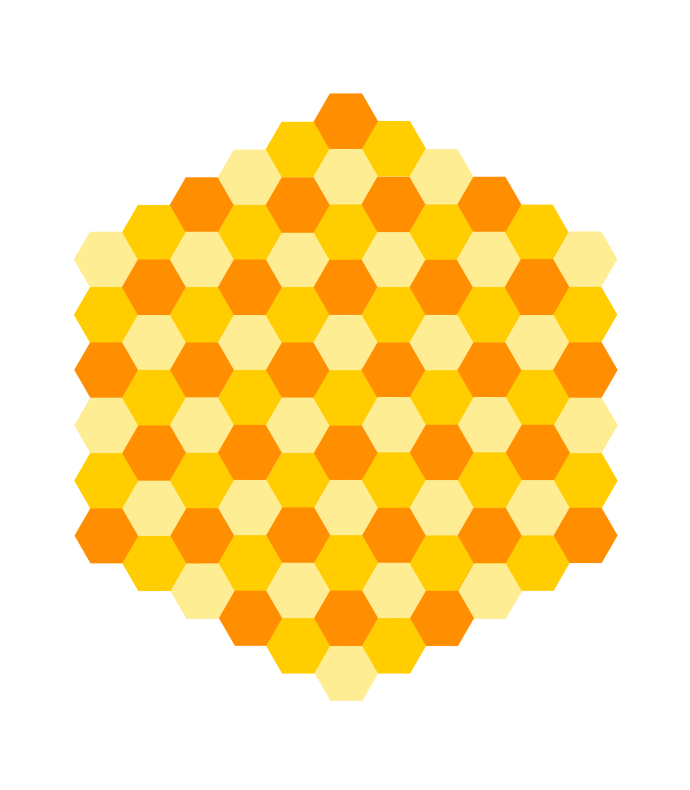
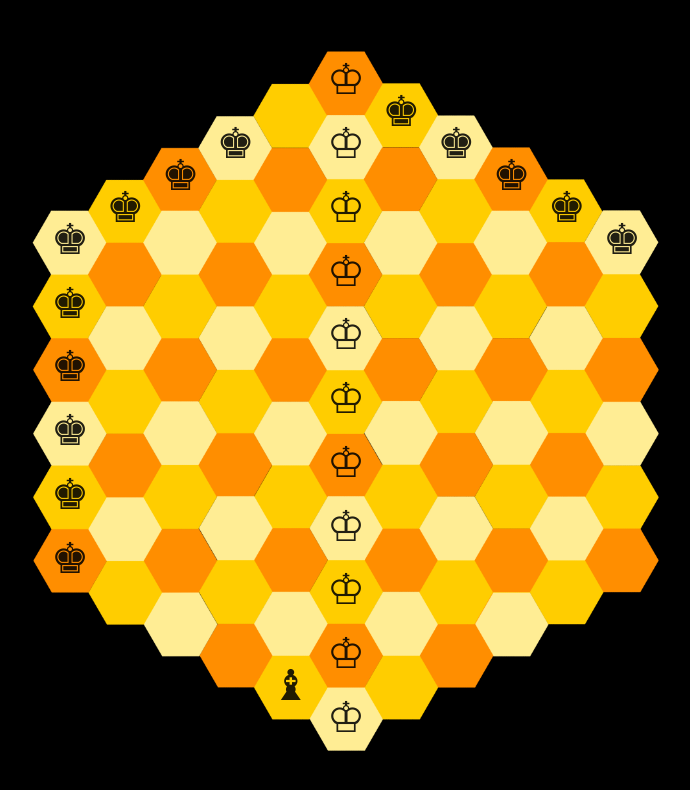
Before and after one commit to lyeric2022/chessagon, a React (Vite) app: page / in a window 1280 px wide. Shown: the top 790 px of the page, without its empty margins (294-984 px from the left). Built offline with nearby package versions, Linux system fonts and the light colour scheme.

Commit message:
needs fixing for color

```diff
--- a/package.json
+++ b/package.json
@@ -11,7 +11,8 @@
   },
   "dependencies": {
     "react": "^18.2.0",
-    "react-dom": "^18.2.0"
+    "react-dom": "^18.2.0",
+    "sass": "^1.63.6"
   },
   "devDependencies": {
     "@types/react": "^18.2.14",
--- a/src/App.css
+++ /dev/null
@@ -1,70 +0,0 @@
-#root {
-  max-width: 1280px;
-  margin: 0 auto;
-  padding: 2rem;
-  text-align: center;
-}
-
-.logo {
-  height: 6em;
-  padding: 1.5em;
-  will-change: filter;
-  transition: filter 300ms;
-}
-
-.logo:hover {
-  filter: drop-shadow(0 0 2em #646cffaa);
-}
-
-.logo.react:hover {
-  filter: drop-shadow(0 0 2em #61dafbaa);
-}
-
-@keyframes logo-spin {
-  from {
-    transform: rotate(0deg);
-  }
-
-  to {
-    transform: rotate(360deg);
-  }
-}
-
-@media (prefers-reduced-motion: no-preference) {
-  a:nth-of-type(2) .logo {
-    animation: logo-spin infinite 20s linear;
-  }
-}
-
-.card {
-  padding: 2em;
-}
-
-.read-the-docs {
-  color: #888;
-}
-
-/* hexagon */
-
-.hexagon {
-  /* top: 30vh; */
-  /* left: 40%; */
-  position: relative;
-  margin: 0 auto;
-  background-color: dodgerblue;
-  /* border-radius: 10px; */
-  width: 109.4px;
-  height: 63px;
-  box-sizing: border-box;
-  transition: all 1s;
-  /* border: 0.4vh solid transparent; */
-}
-
-.game-container {
-  position: relative;
-}
-
-#board-image {
-  max-width: 50%;
-  max-height: auto;
-}
--- a/src/App.jsx
+++ b/src/App.jsx
@@ -1,20 +1,94 @@
-import { useState } from 'react'
-import reactLogo from './assets/react.svg'
-import viteLogo from '/vite.svg'
-import './App.css'
+import React from 'react';
+import './App.scss';
+import boardImage from './assets/board.png';
 
-import boardImage from './assets/board.png'
+const WHITE_KING = "\u265A";
+const WHITE_QUEEN = "\u265B";
+const WHITE_ROOK = "\u265C";
+const WHITE_BISHOP = "\u265D";
+const WHITE_KNIGHT = "\u265E";
+const WHITE_PAWN = "\u265F";
+
+const BLACK_KING = "\u2654";
+const BLACK_QUEEN = "\u2655";
+const BLACK_ROOK = "\u2656";
+const BLACK_BISHOP = "\u2657";
+const BLACK_KNIGHT = "\u2658";
+const BLACK_PAWN = "\u2659";
+
+function generateBoard() {
+  const twoDArray = [
+    Array(6).fill("\u00A0"), // Replace "\u0020" with "\u00A0"
+    Array(7).fill("\u00A0"), // Replace "\u0020" with "\u00A0"
+    Array(8).fill("\u00A0"), // Replace "\u0020" with "\u00A0"
+    Array(9).fill("\u00A0"), // Replace "\u0020" with "\u00A0"
+    Array(10).fill("\u00A0"), // Replace "\u0020" with "\u00A0"
+    Array(11).fill("\u00A0"), // Replace "\u0020" with "\u00A0"
+    Array(10).fill("\u00A0"), // Replace "\u0020" with "\u00A0"
+    Array(9).fill("\u00A0"), // Replace "\u0020" with "\u00A0"
+    Array(8).fill("\u00A0"), // Replace "\u0020" with "\u00A0"
+    Array(7).fill("\u00A0"), // Replace "\u0020" with "\u00A0"
+    Array(6).fill("\u00A0") // Replace "\u0020" with "\u00A0"
+  ];
+  twoDArray[0][0] = WHITE_KING;
+  twoDArray[0][1] = WHITE_KING;
+  twoDArray[0][2] = WHITE_KING;
+  twoDArray[0][3] = WHITE_KING;
+  twoDArray[0][4] = WHITE_KING;
+  twoDArray[0][5] = WHITE_KING;
+
+  twoDArray[1][0] = WHITE_KING;
+  twoDArray[2][0] = WHITE_KING;
+  twoDArray[3][0] = WHITE_KING;
+  twoDArray[4][9] = WHITE_BISHOP;
+
+  twoDArray[5][0] = BLACK_KING;
+  twoDArray[5][1] = BLACK_KING;
+  twoDArray[5][2] = BLACK_KING;
+  twoDArray[5][3] = BLACK_KING;
+  twoDArray[5][4] = BLACK_KING;
+  twoDArray[5][5] = BLACK_KING;
+  twoDArray[5][6] = BLACK_KING;
+  twoDArray[5][7] = BLACK_KING;
+  twoDArray[5][8] = BLACK_KING;
+  twoDArray[5][9] = BLACK_KING;
+  twoDArray[5][10] = BLACK_KING;
+
+  twoDArray[6][0] = WHITE_KING;
+  twoDArray[7][0] = WHITE_KING;
+  twoDArray[8][0] = WHITE_KING;
+  twoDArray[9][0] = WHITE_KING;
+  twoDArray[10][0] = WHITE_KING;
+
+
+
+  return twoDArray;
+}
 
 function App() {
-  const [count, setCount] = useState(0)
+  const gameBoard = generateBoard(); // Generate the game board with the white chess king
 
   return (
     <>
       <div className='game-container'>
-        <img id='board-image' src={boardImage}></img>
+        <img id='board-image' src={boardImage} alt='Chess Board' />
+        {/* Render the pieces */}
+        <div className='pieces-container'>
+          {gameBoard.map((column, columnIndex) => (
+            <div key={columnIndex} className='row'>
+              {column.map((piece, rowIndex) => (
+                <div key={rowIndex} className='piece'>
+                  <span className="chess-piece" style={{ width: '42px', height: '42px' }}>
+                    {piece}
+                  </span>
+                </div>
+              ))}
+            </div>
+          ))}
+        </div>
       </div>
     </>
-  )
+  );
 }
 
-export default App
+export default App;
--- /dev/null
+++ b/src/App.scss
@@ -0,0 +1,67 @@
+#root {
+  max-width: 1280px;
+  margin: 0 auto;
+  padding: 2rem;
+  text-align: center;
+}
+
+/* hexagon */
+
+.hexagon {
+  /* top: 30vh; */
+  /* left: 40%; */
+  display: flex;
+  align-items: center;
+  justify-content: center;
+  margin: 0 auto;
+  background-color: dodgerblue;
+  /* border-radius: 10px; */
+  width: 109.4px;
+  height: 63px;
+  box-sizing: border-box;
+  transition: all 1s;
+  /* border: 0.4vh solid transparent; */
+}
+
+.game-container {
+  /* position: relative; */
+}
+
+#board-image {
+  max-width: 700px;
+  max-height: auto;
+}
+
+@font-face {
+  font-family: "Pecita";
+  src: url("./assets/Pecita.ttf");
+}
+
+.pecita-font {
+  font-family: "Pecita", sans-serif;
+}
+
+.chess-piece {
+  font-size: 42.5px;
+}
+
+.pieces-container {
+  display: flex;
+  flex-direction: row;
+  justify-content: center;
+  margin-top: -710px;
+}
+
+.column {
+  display: flex;
+  flex-direction: row;
+  width: 42px;
+}
+
+.row {
+  /* position: absolute; */
+  display: flex;
+  flex-direction: column;
+  justify-content: center;
+  width: 55.2px;
+}
--- a/src/index.css
+++ b/src/index.css
@@ -4,8 +4,8 @@
   font-weight: 400;
 
   color-scheme: light dark;
-  color: rgba(255, 255, 255, 0.87);
-  background-color: #242424;
+  color: rgba(0, 0, 0, 0.87);
+  background-color: #000000;
 
   font-synthesis: none;
   text-rendering: optimizeLegibility;
@@ -35,35 +35,3 @@ h1 {
   font-size: 3.2em;
   line-height: 1.1;
 }
-
-button {
-  border-radius: 8px;
-  border: 1px solid transparent;
-  padding: 0.6em 1.2em;
-  font-size: 1em;
-  font-weight: 500;
-  font-family: inherit;
-  background-color: #1a1a1a;
-  cursor: pointer;
-  transition: border-color 0.25s;
-}
-button:hover {
-  border-color: #646cff;
-}
-button:focus,
-button:focus-visible {
-  outline: 4px auto -webkit-focus-ring-color;
-}
-
-@media (prefers-color-scheme: light) {
-  :root {
-    color: #213547;
-    background-color: #ffffff;
-  }
-  a:hover {
-    color: #747bff;
-  }
-  button {
-    background-color: #f9f9f9;
-  }
-}
```
Also changed, not shown: src/assets/Pecita.ttf (added), 1 other file (tests, documents, lock files or other folders).
